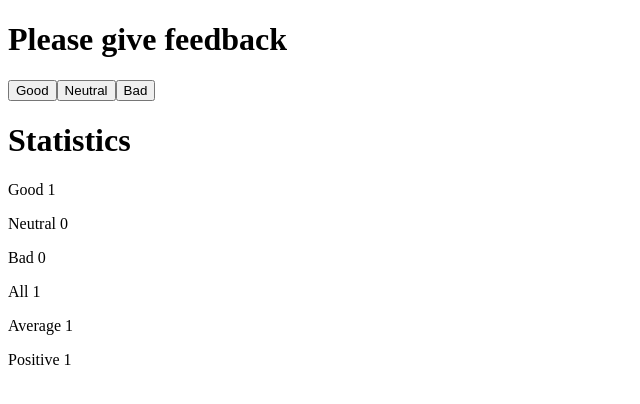
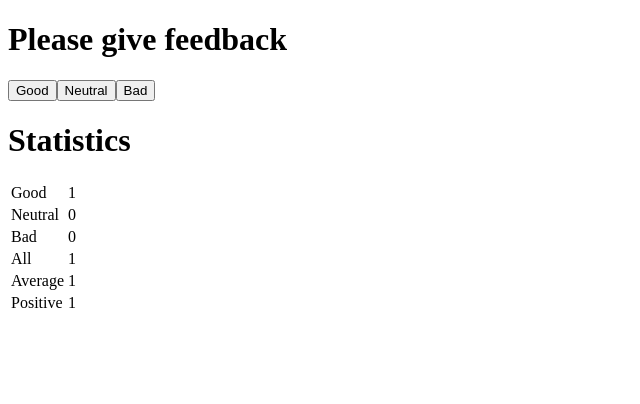
Before and after one commit to kayak-mmx/fullstack2022, a React (Create React App) app in the folder part1/unicafe/: page / in a window 1280 px wide. Both pictures are taken after a click on the button "Good". Shown: the top 404 px of the page, without its empty margins (0-640 px from the left). Built offline with nearby package versions, Linux system fonts and the light colour scheme.

Commit message:
unicafe step 6

```diff
--- a/part1/unicafe/src/App.js
+++ b/part1/unicafe/src/App.js
@@ -5,7 +5,11 @@ const Button = (props) => (
 )
 
 const StatisticLine = (props) => (
-  <p>{props.statisticName} {props.statisticValue}</p>
+  //<p>{props.statisticName} {props.statisticValue}</p>
+  <tr>
+    <td>{props.statisticName}</td>
+    <td>{props.statisticValue}</td>
+  </tr>
 )
 
 const App = () => {
@@ -43,12 +47,16 @@ const App = () => {
         <Button handleClick={() => setFeedback("neutral", neutral + 1)} text="Neutral" />
         <Button handleClick={() => setFeedback("bad", bad + 1)} text="Bad" />
         <h1>Statistics</h1>
+        <table>
+          <tbody>
             <StatisticLine statisticName={"Good"} statisticValue={good} />
             <StatisticLine statisticName={"Neutral"} statisticValue={neutral} />
             <StatisticLine statisticName={"Bad"} statisticValue={bad} />
             <StatisticLine statisticName={"All"} statisticValue={totalFeedback} />
             <StatisticLine statisticName={"Average"} statisticValue={average} />
             <StatisticLine statisticName={"Positive"} statisticValue={positive} />
+          </tbody>
+        </table>
       </div>
     );
   }
```
Lines whose indentation alone changed are shown as unchanged.
